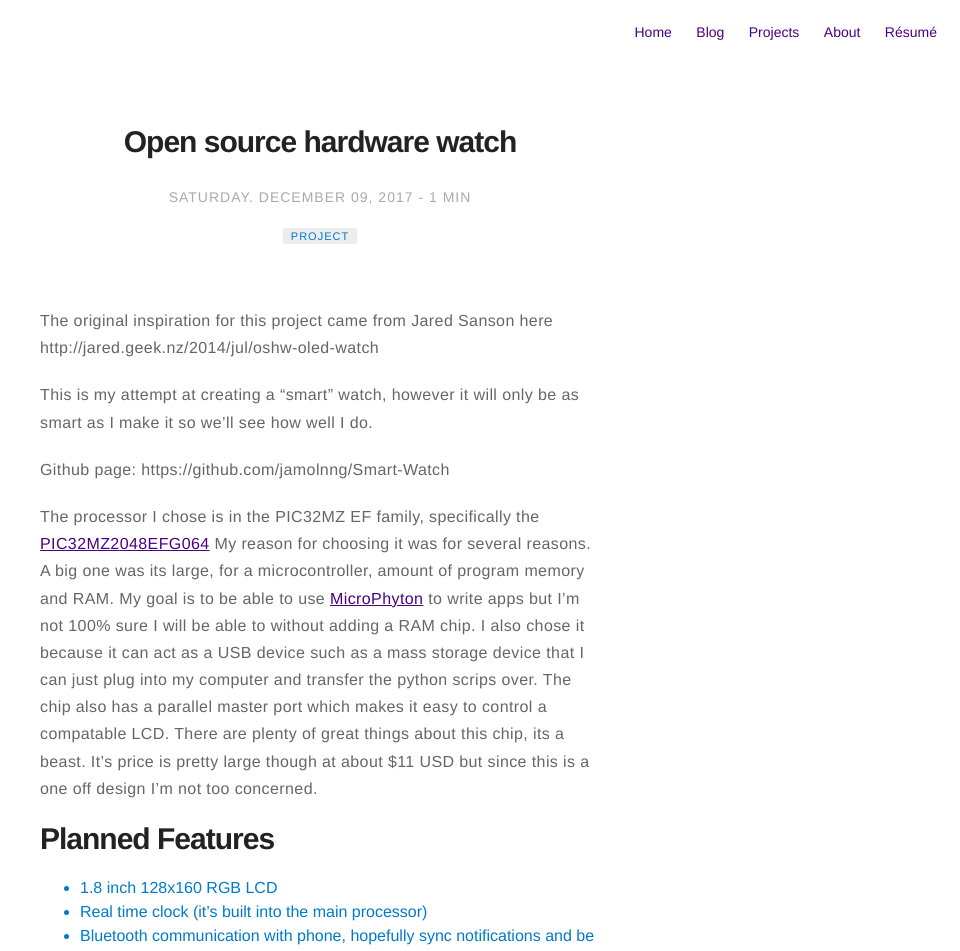
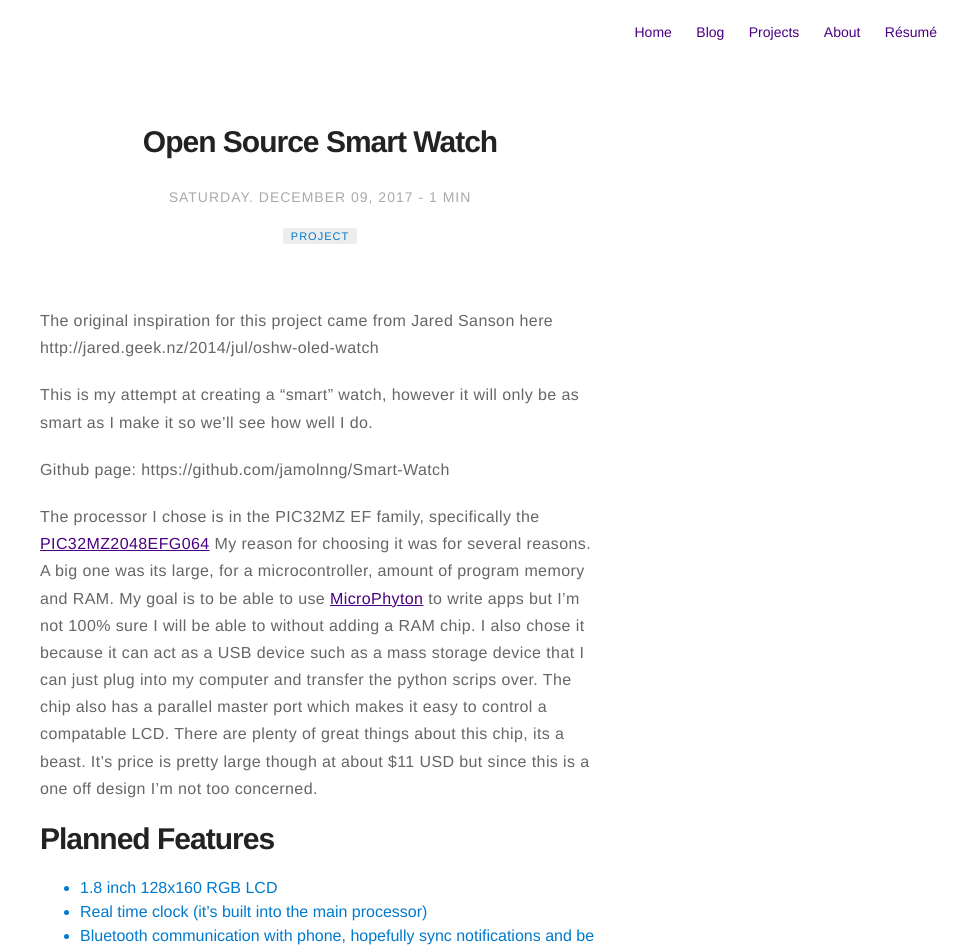
Before and after one commit to jamolnng/jamolnng.github.io, a Jekyll site: the page built from _posts/2017-12-09-Test-Post-Please-Ignore-2017-12-309.markdown, in a window 1280 px wide. Shown: the top 951 px of the page, without its empty margins (320-1280 px from the left). Built offline with Jekyll 4.4.1, drawn with Linux system fonts in a browser that asks for light colours; nearby versions of some CDN libraries; library files that are not in the unit come from our copies.

Commit message:
smart watch project

```diff
--- a/_posts/2017-12-09-Test-Post-Please-Ignore-2017-12-309.markdown
+++ b/_posts/2017-12-09-Test-Post-Please-Ignore-2017-12-309.markdown
@@ -1,5 +1,5 @@
 ---
-title: "Open source hardware watch"
+title: "Open Source Smart Watch"
 layout: post
 date: 2017-12-09
 headerImage: false
@@ -8,7 +8,7 @@ category: project
 hidden: true
 projects: true
 author: jesselaning
-description: Open source hardware watch
+description: Open Source Smart Watch
 ---
 
 The original inspiration for this project came from Jared Sanson here http://jared.geek.nz/2014/jul/oshw-oled-watch
```
